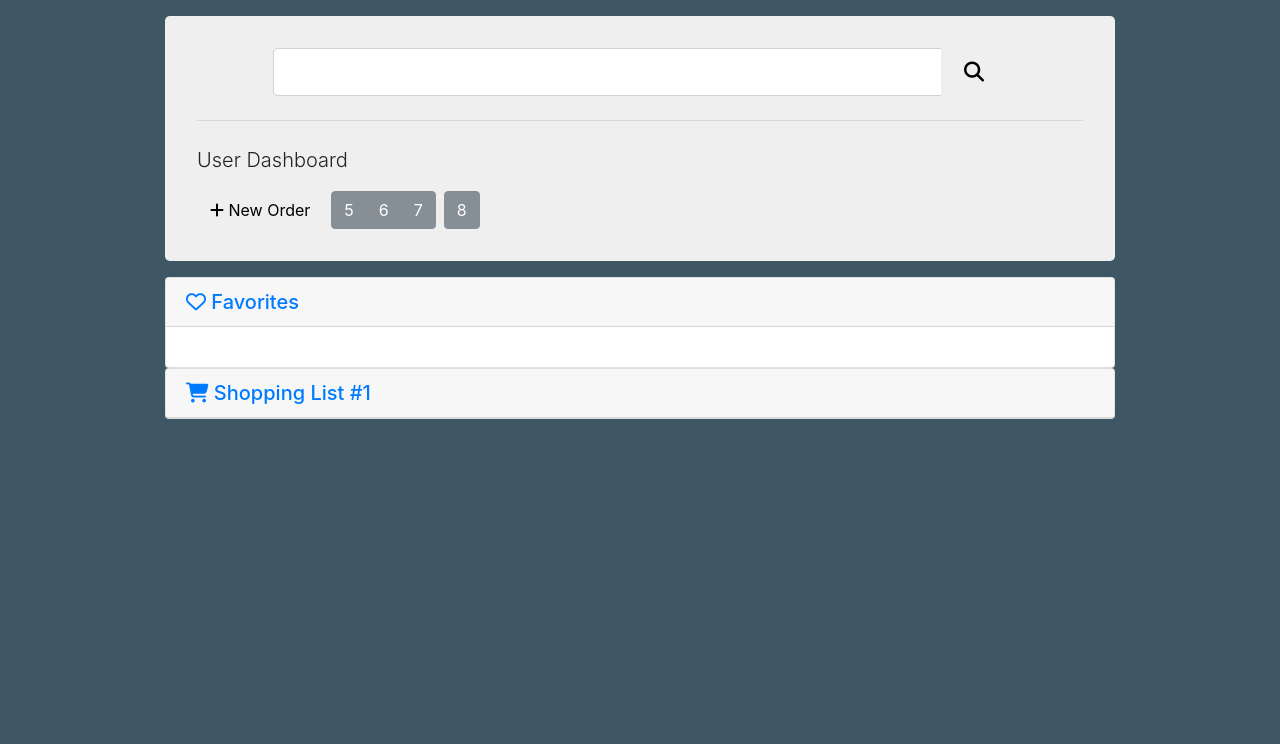
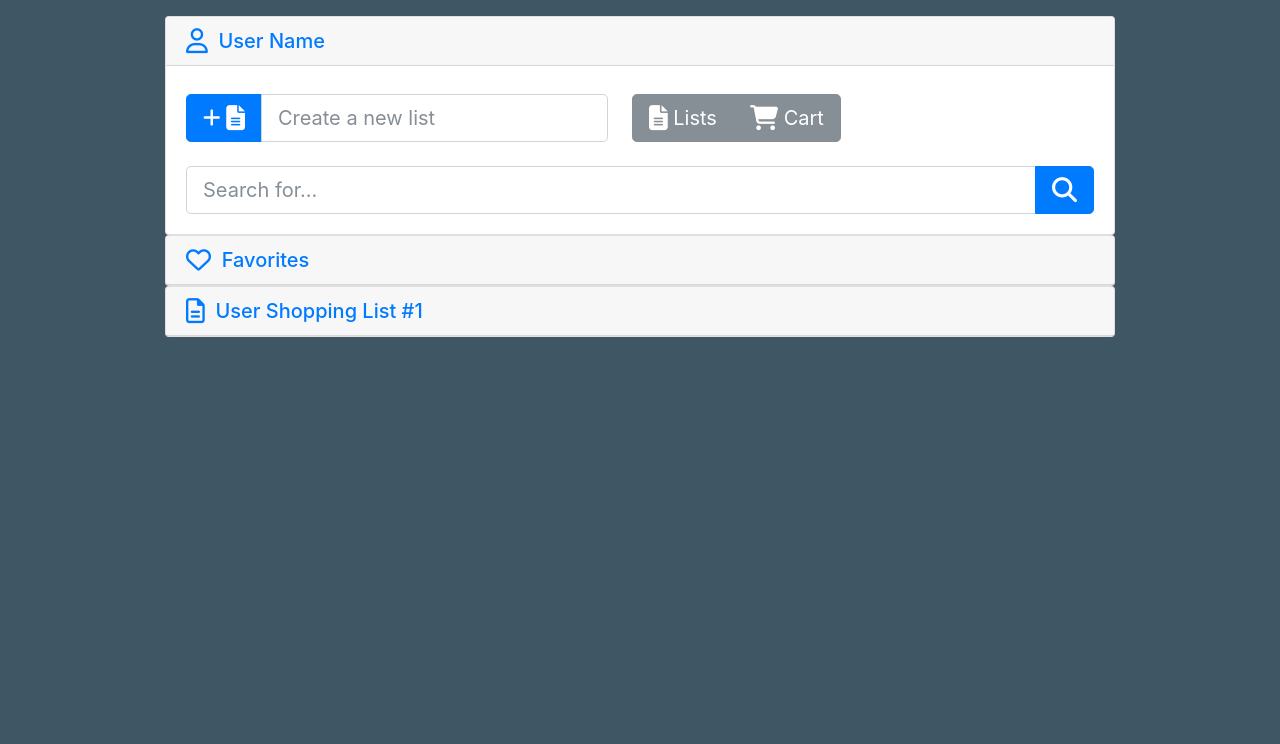
Before and after one commit to ryanosaurus-tex/group-project-2, a plain HTML site: page views/index.html in a window 1280 px wide. Shown: the part 56-800 px from the top of the page. Drawn offline with nearby package versions, Linux system fonts and the light colour scheme.

Commit message:
rework basic

```diff
--- a/content/styles.css
+++ b/content/styles.css
@@ -67,32 +67,8 @@ body {
 		text-decoration: none;
 	}
 
-/*------jumbotron styles------*/
-.jumbotron {
+/*------accordion styles------*/
+
+#accordion {
 	margin-top: 1rem;
-	margin-bottom: 1rem;
-	background-color: #efefef;
-	padding-top: 2rem;
-	padding-bottom: 2rem;
-
-}
-
-	/*form styles*/
-	#inputAge {
-		width: 3rem;
-		margin-left: .35rem;
-		margin-right: .35rem;
 	}
-
-	#inlineRadioM {
-		margin-left: 1rem;
-	}
-
-	/*#userVariablesForm {
-		border: 5px solid red;
-
-	}*/
-
-	#searchButton {
-		background-color: #bdd4de;
-	}
--- a/views/index.html
+++ b/views/index.html
@@ -22,7 +22,7 @@
   <nav class="navbar sticky-top navbar-expand-lg">
 
     <!-- logo for app will go here -->
-    <a class="navbar-brand" href="index.html"><i class="fa fa-shopping-basket" aria-hidden="true" id="shoppingBasketIcon"></i>&nbsp;Grocer</a>
+    <a class="navbar-brand mb-0 h1" href="index.html"><span id="grubLogo">grub</span>List</a>
 
     <!-- set collapse toggler button for nav bar -->
     <button class="navbar-toggler" type="button" data-toggle="collapse" data-target="#nav-toggle-collapse" aria-controls="nav-toggle-collapse" aria-expanded="false" aria-label="Toggle navigation">
@@ -46,97 +46,119 @@
     </div>
   </nav>
   <div class="container">
+    <div id="accordion" role="tablist">
+      <div class="card">
+        <div class="card-header" role="tab" id="headingOne">
+          <h5 class="mb-0">
+            <a class="collapsed" data-toggle="collapse" href="#collapseOne" aria-expanded="false" aria-controls="collapseOne">
+              <i class="fa fa-user-o fa-lg" aria-hidden="true"></i>&nbsp;&nbsp;User Name
+            </a>
+          </h5>
+        </div>
+        <div id="collapseOne" class="collapse show" role="tabpanel" aria-labelledby="headingOne" data-parent="#accordion">
+          <div class="card-body">
+            <!-- row-1 -->
+            <div class="row">
+              <div class="col-sm-12">
+                <div class="btn-toolbar mt-2 mb-4" role="toolbar" aria-label="Toolbar with button groups">
 
-    <!-- Add a search/add new items card up here, always visible for quick access -->
-    <div class="jumbotron">
-      <div class="row">
-        <div class="col-sm-10 offset-sm-1">
+                  <!--====CREATE NEW LIST=================================================================-->
+                  <div class="input-group input-group-lg mr-4">
+
+                    <!-- create new list [[BUTTON]] -->
+                    <span class="input-group-btn">
+                      <button class="btn btn-primary" type="button">
+                        <i class="fa fa-plus" aria-hidden="true"></i>&nbsp;<i class="fa fa-file-text fa-lg" aria-hidden="true"></i>
+                      </button>
+                    </span>
+
+                    <!-- create new list [INPUT___________] -->
+                    <input type="text" class="form-control" placeholder="Create a new list" aria-label="create a new list" aria-describedby="btnGroupAddon">
+                  </div>
+                  <!--===/CREATE NEW LIST=================================================================-->
+
+                  <!--====LISTS & CART BUTTONS============================================================-->
+                  <div class="btn-group btn-group-lg" role="group" aria-label="First group">
+                    <button type="button" class="btn btn-secondary">
+                      <i class="fa fa-file-text fa-lg" aria-hidden="true"></i>&nbsp;Lists
+                    </button>
+                    <button type="button" class="btn btn-secondary">
+                      <i class="fa fa-shopping-cart fa-lg" aria-hidden="true"></i>&nbsp;Cart
+                    </button>
+                  </div>
+                  <!--===/LISTS & CART BUTTONS============================================================-->
+
+                </div>
+              </div>
+
+
+            </div>
+            <!-- /row-1 -->
+            <!-- row-2 -->
+            <div class="row justify-content-center">
+              <div class="col-sm-12">
                 <div class="input-group input-group-lg">
-            <input type="text" class="form-control" aria-label="Search">
+                  <input type="text" class="form-control" placeholder="Search for..." aria-label="Search for...">
                   <span class="input-group-btn">
-              <button class="btn" type="button">&nbsp;<i class="fa fa-search" aria-hidden="true"></i>&nbsp;</button>
+                    <button class="btn btn-primary" type="button">
+                      <i class="fa fa-search fa-lg" aria-hidden="true"></i>
+                    </button>
                   </span>
                 </div>
               </div>
             </div>
-
-
-      <hr class="my-4">
-      <p class="lead">User Dashboard</p>
-      <div class="btn-toolbar" role="toolbar" aria-label="User Control Panel">
-        <div class="btn-group mr-2" role="group" aria-label="First group">
-          <button type="button" class="btn"><i class="fa fa-plus" aria-hidden="true"></i>&nbsp;New Order</button>
-        </div>
-        <div class="btn-group mr-2" role="group" aria-label="Second group">
-          <button type="button" class="btn btn-secondary">5</button>
-          <button type="button" class="btn btn-secondary">6</button>
-          <button type="button" class="btn btn-secondary">7</button>
-        </div>
-        <div class="btn-group" role="group" aria-label="Third group">
-          <button type="button" class="btn btn-secondary">8</button>
+            <!-- //row-2 -->
           </div>
         </div>
       </div>
-
-    <!-- Accordion for shopping lists -->
-    <!-- (favorites built in, others added dynamically when new shopping lists are created) -->
-    <div id="accordion" role="tablist">
-
-
-      <div class="card"> <!-- favorites list -->
-        <!-- favorites header -->
-        <div class="card-header" role="tab" id="favoritesHeader">
-          <h5 class="mb-0">
-            <a data-toggle="collapse" href="#favoritesCollapse" aria-expanded="true" aria-controls="favoritesCollapse">
-              <i class="fa fa-heart-o" aria-hidden="true"></i>&nbsp;Favorites
-            </a>
-          </h5>
-        </div>
-
-        <!-- INSIDE COLLAPSABLE AREA -->
-        <div id="favoritesCollapse" class="collapse show" role="tabpanel" aria-labelledby="favoritesHeader" data-parent="#accordion">
-          <div class="card-body"> <!-- V V V favorites body V V V -->
-
-
-
-
-
-          </div> <!-- /^ ^ ^ favorites body ^ ^ ^-->
-        </div> <!-- /CLOSE COLLAPSE -->
-      </div> <!-- /favorites list -->
-
-      <!-- shopping list #1 -->
       <div class="card">
-
-        <!-- shopping list #1 header -->
         <div class="card-header" role="tab" id="headingTwo">
           <h5 class="mb-0">
             <a class="collapsed" data-toggle="collapse" href="#collapseTwo" aria-expanded="false" aria-controls="collapseTwo">
-              <i class="fa fa-shopping-cart" aria-hidden="true"></i>&nbsp;Shopping List #1
+              <i class="fa fa-heart-o fa-lg" aria-hidden="true"></i>&nbsp;&nbsp;Favorites
             </a>
           </h5>
         </div>
         <div id="collapseTwo" class="collapse" role="tabpanel" aria-labelledby="headingTwo" data-parent="#accordion">
+          <div class="card-body">
 
-          <!-- shopping list #1 body -->
-          <div class="card-body">
-            <div class="card userOrder">
+            <!--===FAVORITE ITEM EXAMPLE=================================================================-->
+            <div class="btn-group" role="group" aria-label="Button group with nested dropdown">
+              <button type="button" class="btn btn-outline-secondary">Product Name 1</button>
 
-              <div class="card-body">
-                <h4 class="card-title">Order # 1</h4>
-                <h6 class="card-subtitle mb-2 text-muted">This is my weekly shopping order.</h6>
+              <div class="btn-group" role="group">
+                <button id="btnGroupDrop1" type="button" class="btn btn-secondary dropdown-toggle" data-toggle="dropdown" aria-haspopup="true" aria-expanded="false">
+                  <i class="fa fa-share" aria-hidden="true"></i><i class="fa fa-file-text" aria-hidden="true"></i>
+                </button>
+                <div class="dropdown-menu" aria-labelledby="btnGroupDrop1">
+                  <a class="dropdown-item" href="#">User Shopping List #1</a>
+                  <a class="dropdown-item" href="#">User Shopping List #2</a>
                 </div>
               </div>
 
+              <button type="button" class="btn btn-danger"><i class="fa fa-window-close fa-lg" aria-hidden="true"></i></button>
             </div>
+            <!--==/FAVORITE ITEM EXAMPLE=================================================================-->
 
           </div>
+        </div>
+      </div>
+      <div class="card">
+        <div class="card-header" role="tab" id="headingThree">
+          <h5 class="mb-0">
+            <a class="collapsed" data-toggle="collapse" href="#collapseThree" aria-expanded="false" aria-controls="collapseThree">
+              <i class="fa fa-file-text-o fa-lg" aria-hidden="true"></i>&nbsp;&nbsp;User Shopping List #1
+            </a>
+          </h5>
+        </div>
+        <div id="collapseThree" class="collapse" role="tabpanel" aria-labelledby="headingThree" data-parent="#accordion">
+          <div class="card-body">
+            Anim pariatur cliche reprehenderit, enim eiusmod high life accusamus terry richardson ad squid. 3 wolf moon officia aute, non cupidatat skateboard dolor brunch. Food truck quinoa nesciunt laborum eiusmod. Brunch 3 wolf moon tempor, sunt aliqua put a bird on it squid single-origin coffee nulla assumenda shoreditch et. Nihil anim keffiyeh helvetica, craft beer labore wes anderson cred nesciunt sapiente ea proident. Ad vegan excepteur butcher vice lomo. Leggings occaecat craft beer farm-to-table, raw denim aesthetic synth nesciunt you probably haven't heard of them accusamus labore sustainable VHS.
           </div>
         </div>
       </div>
     </div>
 
-    </div>
 
   </div> <!-- /container -->
 
```
Lines whose indentation alone changed are shown as unchanged.
